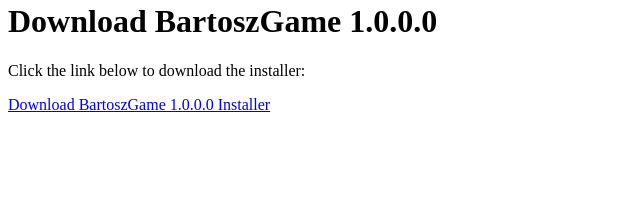
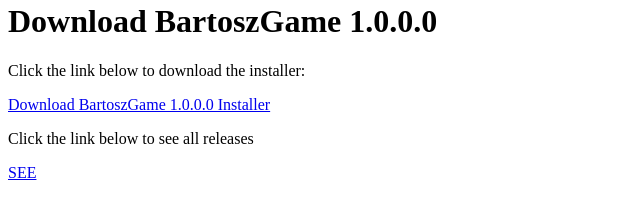
Before and after one commit to Bartosz8291/bartoszgame-install, a plain HTML site: page download/index/home/download/43 23/index.html in a window 1280 px wide. Shown: the part 67-286 px from the top of the page, without its empty margins (0-640 px from the left). Drawn offline with Linux system fonts and the light colour scheme.

Commit message:
Update index.html

```diff
--- a/download/index/home/download/43 23/index.html
+++ b/download/index/home/download/43 23/index.html
@@ -12,5 +12,9 @@
     <a href="BartoszGame 1.0.0.0 Installer.exe" download="BartoszGame 1.0.0.0 Installer.exe">
         Download BartoszGame 1.0.0.0 Installer
     </a>
+    <p>Click the link below to see all releases</p>
+    <a href="https://github.com/Bartosz8291/bartoszgame-install/releases">
+        SEE
+    </a>
 </body>
 </html>
```
